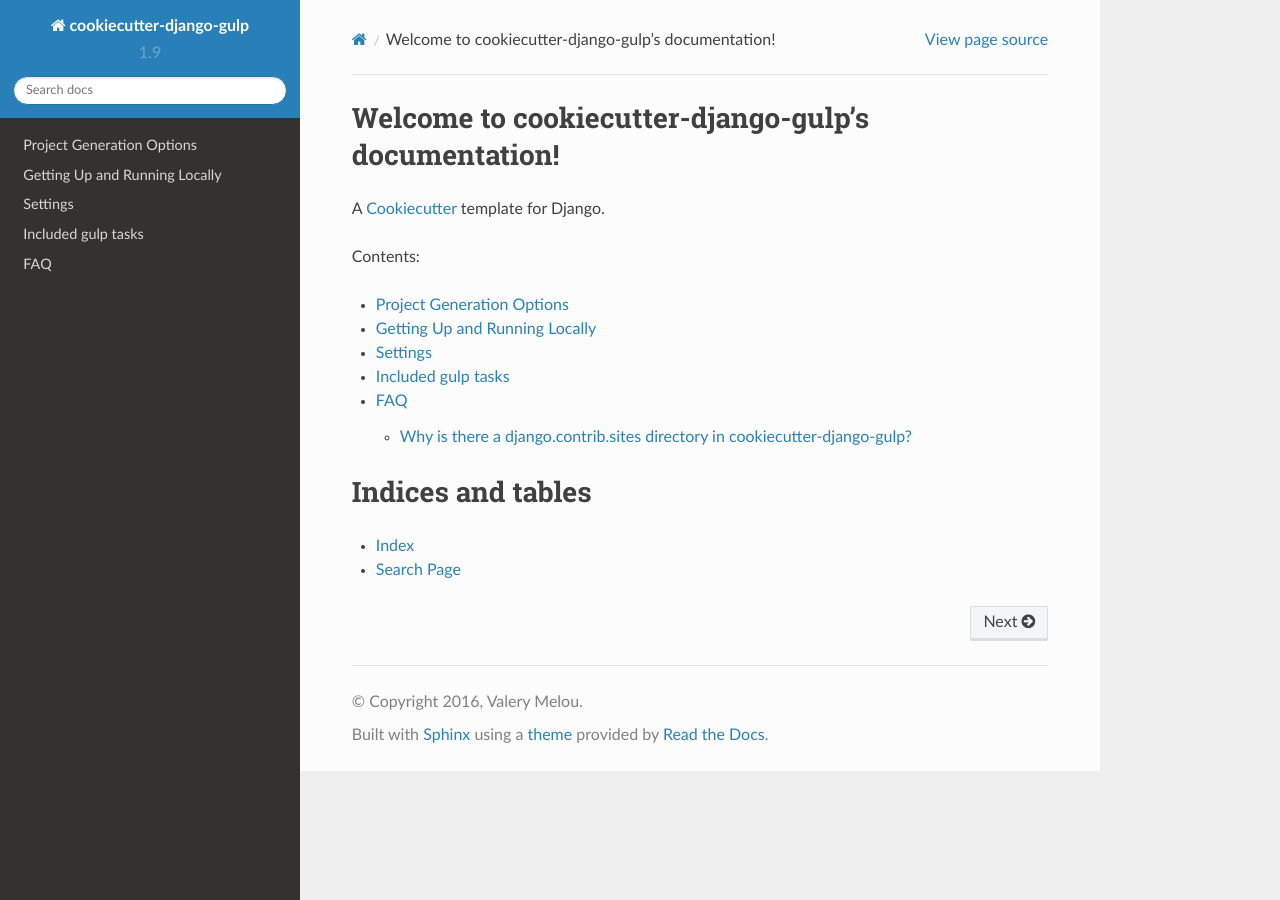
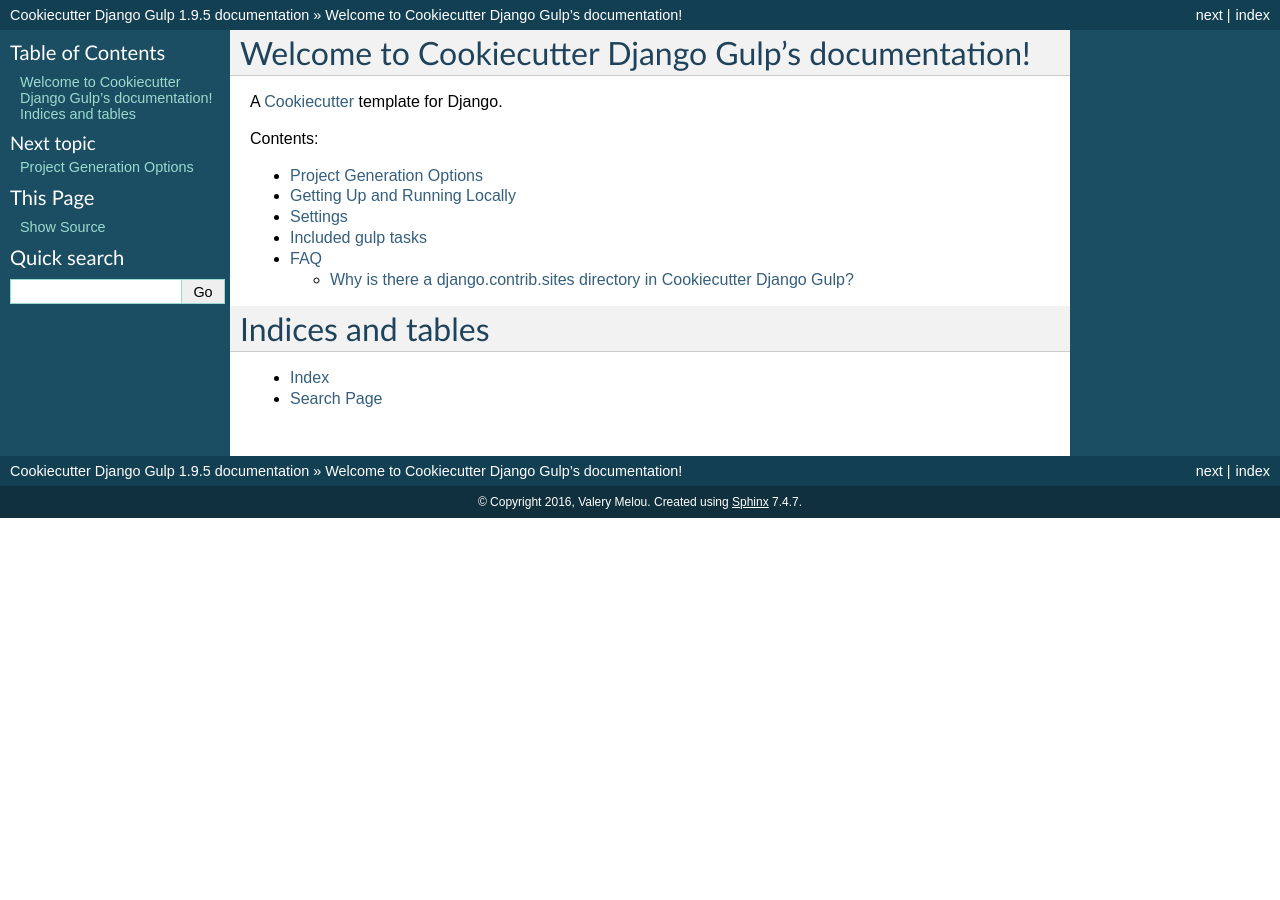
Before and after one commit to valerymelou/cookiecutter-django, a Sphinx documentation site: the page built from docs/index.rst, in a window 1280 px wide. Built offline with Sphinx 7.4.7, drawn with Linux system fonts in a browser that asks for light colours.

Commit message:
Continue changing the formal name to Cookiecutter Django Gulp

```diff
--- a/docs/conf.py
+++ b/docs/conf.py
@@ -46,7 +46,7 @@
 master_doc = 'index'
 
 # General information about the project.
-project = 'cookiecutter-django-gulp'
+project = 'Cookiecutter Django Gulp'
 copyright = '2016, Valery Melou'
 author = 'Valery Melou'
 
@@ -108,7 +108,7 @@
 
 # The theme to use for HTML and HTML Help pages.  See the documentation for
 # a list of builtin themes.
-html_theme = 'sphinx_rtd_theme'
+html_theme = 'default'
 
 # Theme options are theme-specific and customize the look and feel of a theme
 # further.  For a list of options available for each theme, see the
@@ -252,7 +252,7 @@
 # One entry per manual page. List of tuples
 # (source start file, name, description, authors, manual section).
 man_pages = [
-    (master_doc, 'cookiecutter-django-gulp', 'cookiecutter-django-gulp Documentation',
+    ('index', 'Cookiecutter Django Gulp', 'Cookiecutter Django Gulp Documentation',
      [author], 1)
 ]
 
@@ -266,9 +266,9 @@
 # (source start file, target name, title, author,
 #  dir menu entry, description, category)
 texinfo_documents = [
-    (master_doc, 'cookiecutter-django-gulp', 'cookiecutter-django-gulp Documentation',
-     author, 'cookiecutter-django-gulp', 'One line description of project.',
-     'Miscellaneous'),
+    ('index', 'Cookiecutter Django Gulp', 'Cookiecutter Django Gulp Documentation',
+     author, 'Valery Melou', 'Cookiecutter Django Gulp',
+     'A Cookiecutter template for integrating Gulp in Django projects.'),
 ]
 
 # Documents to append as an appendix to all manuals.
--- a/docs/developing-locally.rst
+++ b/docs/developing-locally.rst
@@ -21,7 +21,7 @@
 
     $ createdb [project_slug]
 
-`cookiecutter-django-gulp` uses the excellent `django-environ`_ package with its ``DATABASE_URL`` environment variable to simplify database configuration in your Django settings. Now all you have to do is compose a definition for ``DATABASE_URL``:
+`Cookiecutter Django Gulp` uses the excellent `django-environ`_ package with its ``DATABASE_URL`` environment variable to simplify database configuration in your Django settings. Now all you have to do is compose a definition for ``DATABASE_URL``:
 
 .. parsed-literal::
 
--- a/docs/faq.rst
+++ b/docs/faq.rst
@@ -3,7 +3,7 @@
 
 .. index:: FAQ
 
-Why is there a django.contrib.sites directory in cookiecutter-django-gulp?
+Why is there a django.contrib.sites directory in Cookiecutter Django Gulp?
 ---------------------------------------------------------------------
 
 It is there to add a migration so you don't have to manually change the ``sites.Site`` record from ``example.com`` to whatever your domain is. Instead, your ``{{cookiecutter.domain_name}}`` and {{cookiecutter.project_name}} value is placed by **Cookiecutter** in the domain and name fields respectively.
--- a/docs/index.rst
+++ b/docs/index.rst
@@ -3,7 +3,7 @@
    You can adapt this file completely to your liking, but it should at least
    contain the root `toctree` directive.
 
-Welcome to cookiecutter-django-gulp's documentation!
+Welcome to Cookiecutter Django Gulp's documentation!
 ====================================================
 
 A Cookiecutter_ template for Django.
```
Also changed, not shown: 1 other file.
